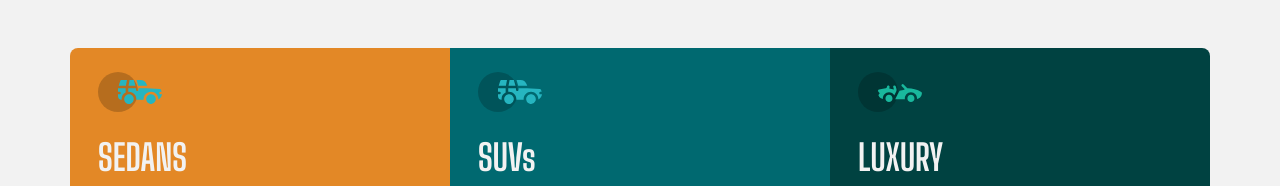
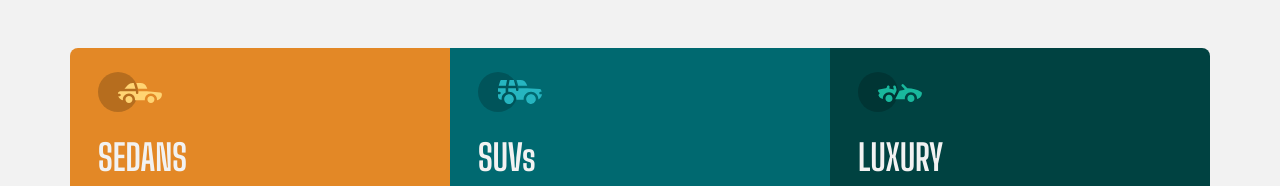
Before and after one commit to ncarlson55/FEM-newbie-3columnPreviewCard-bootstrap, a plain HTML site: page index.html in a window 1280 px wide. Shown: the top 186 px of the page. Drawn offline with nearby package versions, Linux system fonts and the light colour scheme.

Commit message:
Icon issue fixed

```diff
--- a/index.html
+++ b/index.html
@@ -28,7 +28,7 @@
       <div class="row">
         <div class="col-sm-8 col-md-4 sedan rounded-start-md">
           <img
-            src="images/icon-suvs.svg"
+            src="images/icon-sedans.svg"
             alt="Sedan Icon"
             class="pt-4 pb-4 px-3"
           />
```
